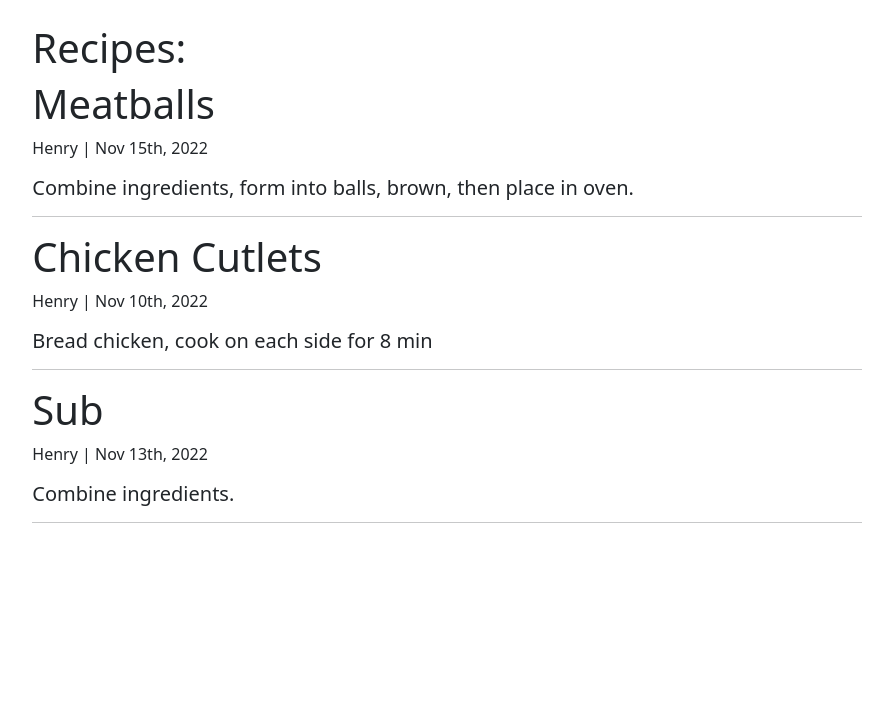
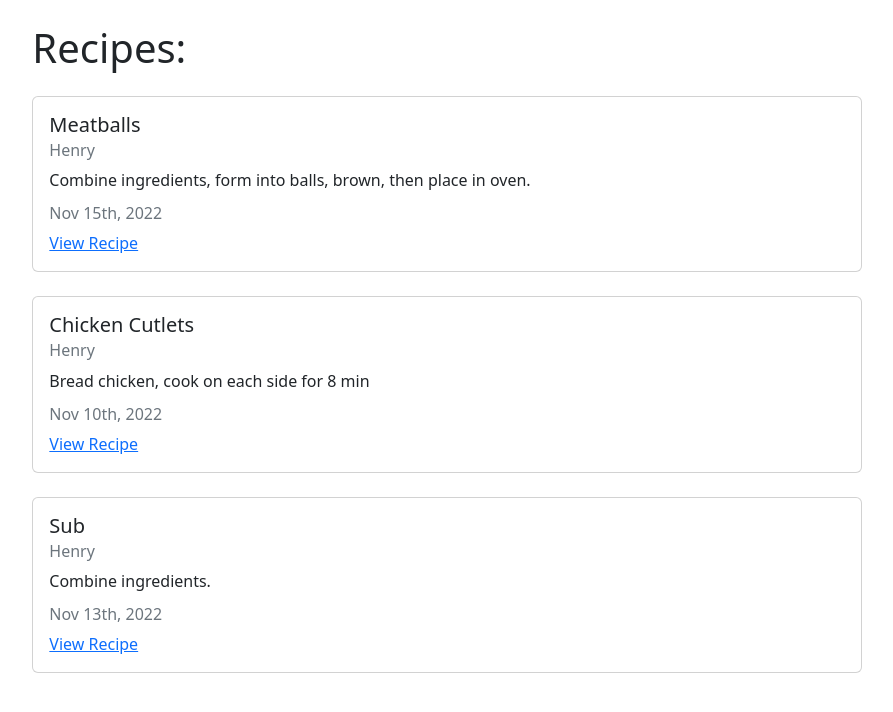
Before and after one commit to henrysevern/django_recipe_app, a Django app: page / in a window 1280 px wide. Shown: the part 56-768 px from the top of the page, without its empty margins (193-1086 px from the left). Run offline with Django 3.2, Linux system fonts and the light colour scheme.

Commit message:
Add styling to the recipe cards

```diff
--- a/recipes/templates/recipes/base.html
+++ b/recipes/templates/recipes/base.html
@@ -12,8 +12,11 @@
   {% else %}
   <title>Django Recipes App</title>
   {% endif %}
+  <!-- Link to bootstrap -->
   <link href="https://cdn.jsdelivr.net/npm/bootstrap@5.2.2/dist/css/bootstrap.min.css" rel="stylesheet"
     integrity="sha384-Zenh87qX5JnK2Jl0vWa8Ck2rdkQ2Bzep5IDxbcnCeuOxjzrPF/et3URy9Bv1WTRi" crossorigin="anonymous">
+  <!-- Link to style.css -->
+  <link rel="stylesheet" href="/recipes/assets/css/style.css">
 </head>
 
 <body>
--- a/recipes/templates/recipes/home.html
+++ b/recipes/templates/recipes/home.html
@@ -5,10 +5,32 @@
 <h1>Recipes:</h1>
 <!-- For loop to loop over recipe content -->
 {% for recipe in recipes %}
-<h1>{{recipe.title}}</h1>
-<p>{{recipe.author}} | {{recipe.date_posted}}</p>
-<h5>{{recipe.content}}</h5>
-<hr />
-{% endfor %}
 
-{% endblock content %}
+<!-- <div class="container">
+    <div class="row">
+        <div class="col-12">
+            <div class="card-columns">
+                <div class="card-container">
+                    <div class="card-body">
+                    <div class="card"></div>
+                </div>
+            </div>
+        </div>
+    </div>
+</div> -->
+
+
+
+<div class="card my-4">
+    <div class="card-body">
+      <h5 class="card-title">{{ recipe.title }}</h5>
+      <h6 class="card-subtitle mb-2 text-muted">{{ recipe.author }}</h6>
+      <p class="card-text">{{ recipe.content }}</p>
+      <h6 class="card-subtitle mb-2 text-muted">{{ recipe.date_posted }}</h6>
+      <a href="#" class="card-link">View Recipe</a>
+    </div>
+  </div>
+
+    {% endfor %}
+
+    {% endblock content %}
```
Also changed, not shown: recipes/assets/css/style.css (added, +36 -0 lines).
